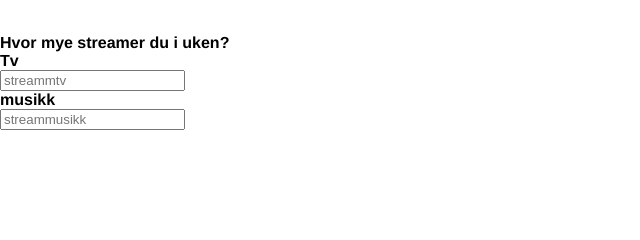
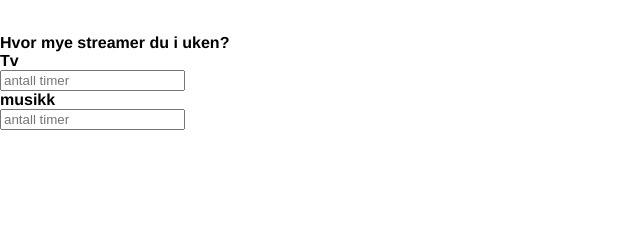
Before and after one commit to amalie-sofie/klimakalkulator, a plain HTML site: page index.html in a window 1280 px wide. Shown: the part 496-736 px from the top of the page, 0-640 px from the left. Drawn offline with Linux system fonts and the light colour scheme.

Commit message:
changes ;)

```diff
--- a/index.html
+++ b/index.html
@@ -21,10 +21,10 @@
 			<div id="streaming">
 				Hvor mye streamer du i uken?<br>
 				Tv<form>
-					<input type="number" data-state name="streamtv" id="streamtv" placeholder="streammtv"><br>
+					<input type="number" data-state name="streamtv" id="streamtv" placeholder="antall timer"><br>
 					</form>
 				musikk<form>
-					<input type="number" data-state name="streammusikk" id="streammusikk" placeholder="streammusikk">
+					<input type="number" data-state name="streammusikk" id="streammusikk" placeholder="antall timer">
 			</div>
 			<div id="skylagring">
 				Hvor mange gb lagrer du i skyen?<br>
```
